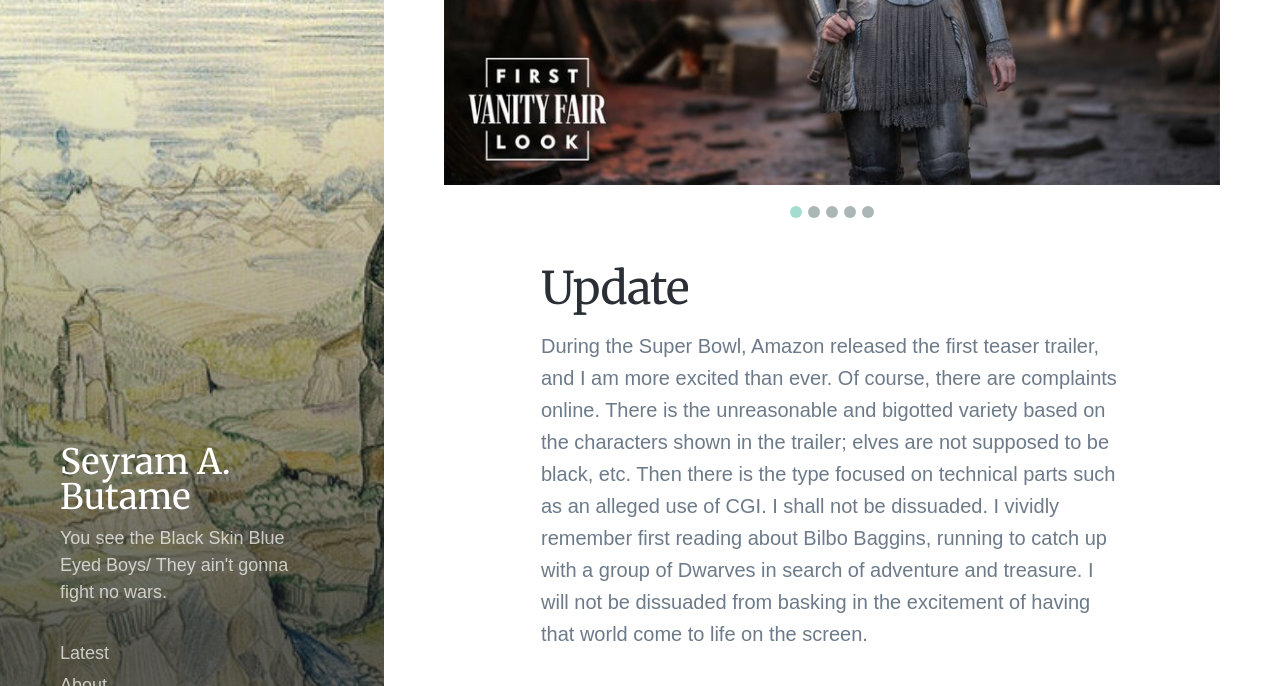
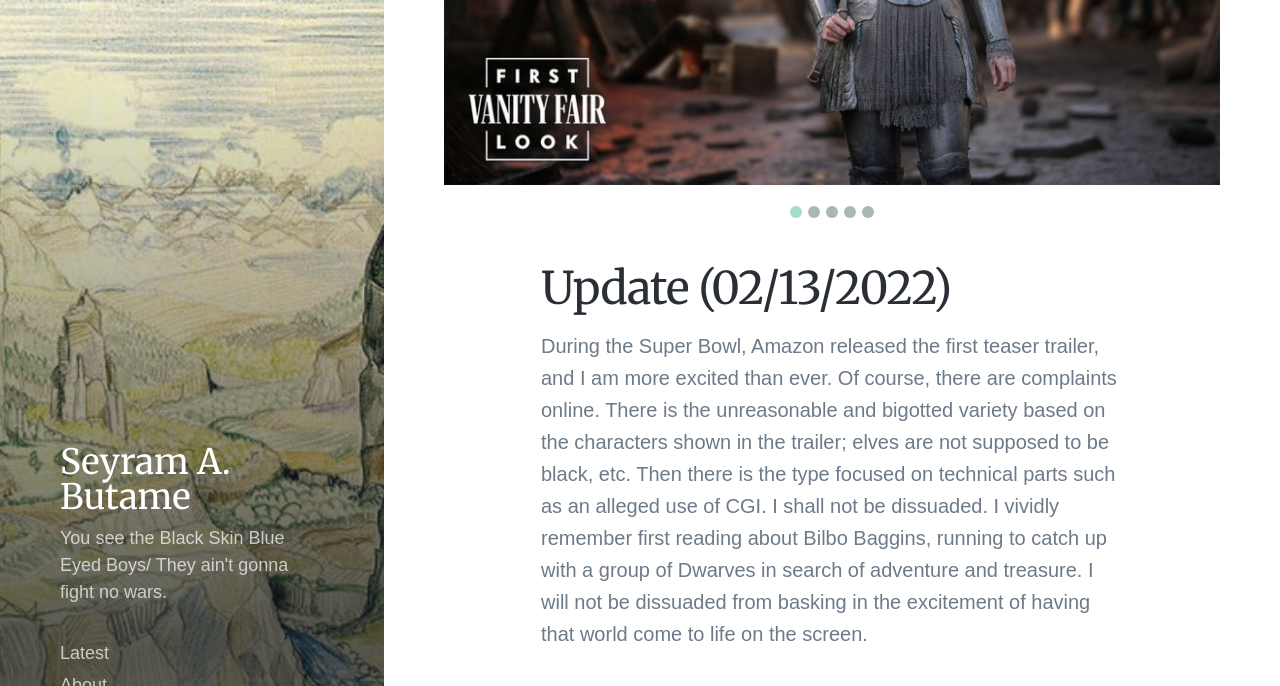
Before and after one commit to butames/blog.github.io, a Jekyll site: the page built from _posts/2022-02-12-RingsofPower.md, in a window 1280 px wide and 900 px high, scrolled down 3537 px, cut to the strip 0-686 px from the top of the window. Built offline with Jekyll 4.4.1, drawn with Linux system fonts in a browser that asks for light colours; nearby versions of some CDN libraries; some web fonts are replaced.

Commit message:
Update 2022-02-12-RingsofPower.md

```diff
--- a/_posts/2022-02-12-RingsofPower.md
+++ b/_posts/2022-02-12-RingsofPower.md
@@ -40,7 +40,7 @@
 	<img src="/images/blog_images/2022-02-12-Ringsofpower5.jpeg">
 </div>
 
-## Update
+## Update (02/13/2022)
 During the Super Bowl, Amazon released the first teaser trailer, and I am more excited than ever. Of course, there are complaints online. There is the unreasonable and bigotted variety based on the characters shown in the trailer; elves are not supposed to be black, etc. Then there is the type focused on technical parts such as an alleged use of CGI. I shall not be dissuaded. I vividly remember first reading about Bilbo Baggins, running to catch up with a group of Dwarves in search of adventure and treasure. I will not be dissuaded from basking in the excitement of having that world come to life on the screen.
 
 <iframe width="560" height="315" src="https://www.youtube.com/embed/v7v1hIkYH24" title="YouTube video player" frameborder="0" allow="accelerometer; autoplay; clipboard-write; encrypted-media; gyroscope; picture-in-picture" allowfullscreen></iframe>
```
